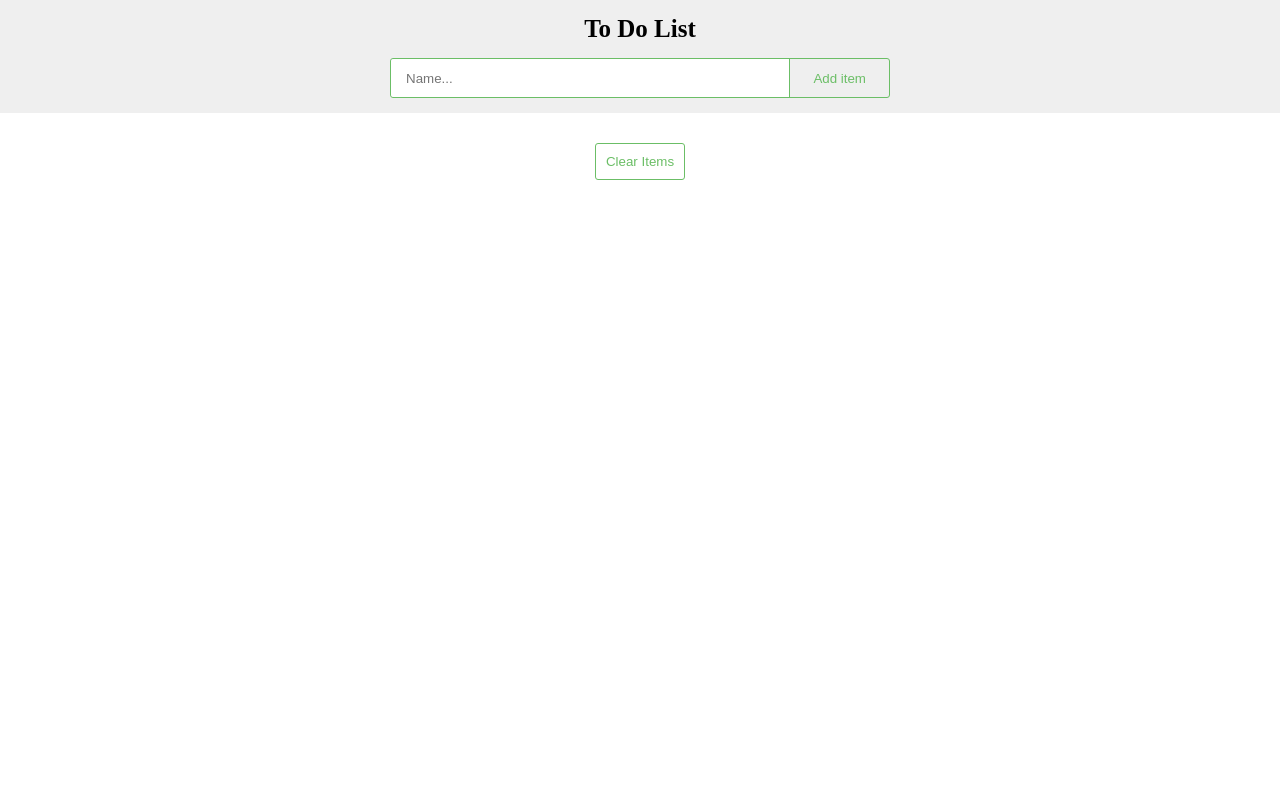
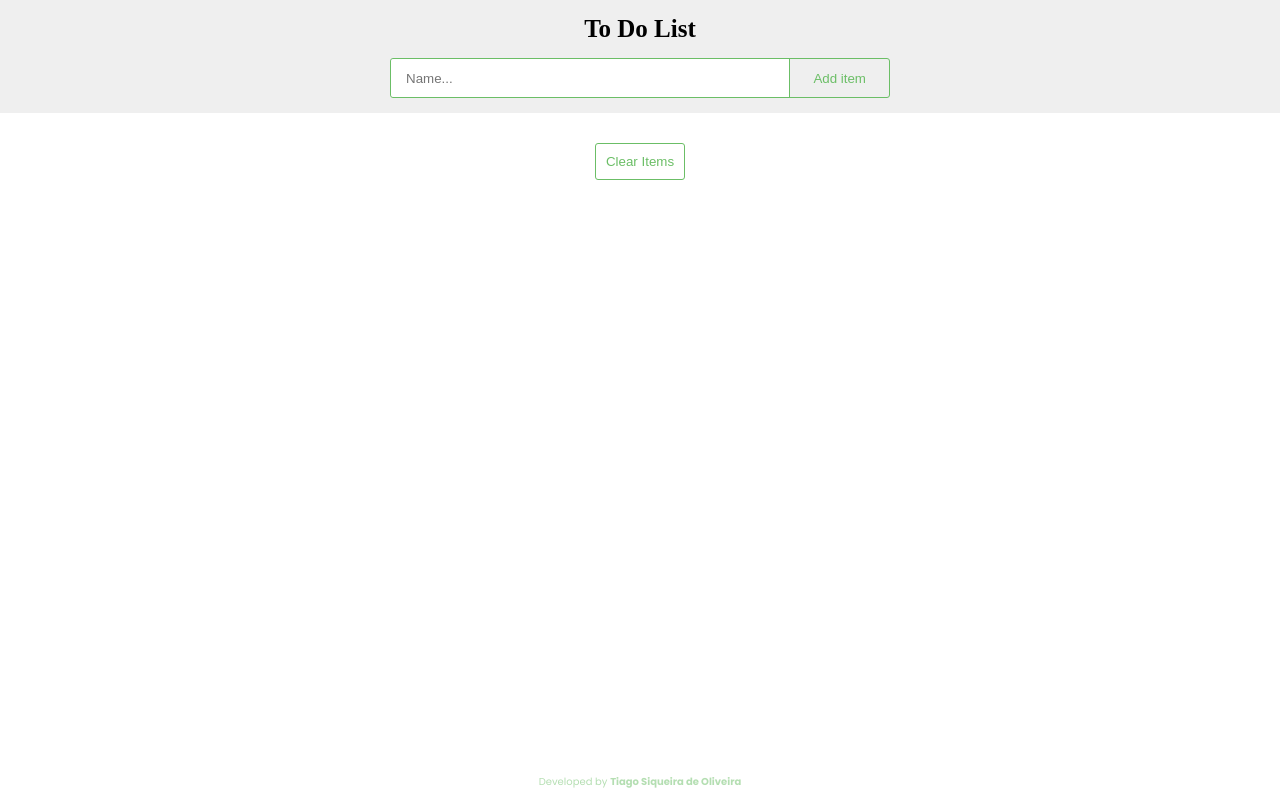
Before and after one commit to SIQUEIRA-TIAGO/to-do-list, a React (Create React App) app: page / in a window 1280 px wide. Built offline with nearby package versions, Linux system fonts and the light colour scheme.

Commit message:
adjusting layout

```diff
--- a/src/App.js
+++ b/src/App.js
@@ -1,5 +1,5 @@
 import React from "react";
-import ToDoList from "./components/list/index.js"
+import ToDoList from "./components/list/index.jsx"
 
 function App() {
   return (
--- a/src/components/list/index.js
+++ b/src/components/list/index.jsx
@@ -37,9 +37,9 @@ const ToDoList = () => {
         ))}
         <button onClick={clearList} className="clearButton" >Clear Items</button>
       </div>
-      {/* <button onClick={ evt => removeItem(1) }>
-        Remove
-      </button> */}
+      <footer>
+        <p className="developer">Developed by <strong>Tiago Siqueira de Oliveira</strong></p>
+      </footer>
     </Fragment>
   )
 }
--- a/src/components/list/style.css
+++ b/src/components/list/style.css
@@ -1,7 +1,13 @@
+@import url('https://fonts.googleapis.com/css2?family=Poppins:wght@300;400;500;700&display=swap');
+
 *{
   box-sizing: border-box;
   padding: 0;
   margin: 0;
+}
+footer{
+  display: flex;
+  justify-content: center;
 }
 header{
   background-color: #efefef;
@@ -35,3 +41,11 @@ h3{
   align-items: center;
   justify-content: center;
 }
+.developer {
+  font-family: 'Poppins', sans-serif;
+  color: #6bbe66;
+  opacity: 50%;
+  font-size: 10px;
+  position: fixed;
+  bottom: 10px;
+}
```
Also changed, not shown: src/components/form/index.jsx (renamed from src/components/form/index.js), src/components/item/index.jsx (renamed from src/components/item/index.js).
